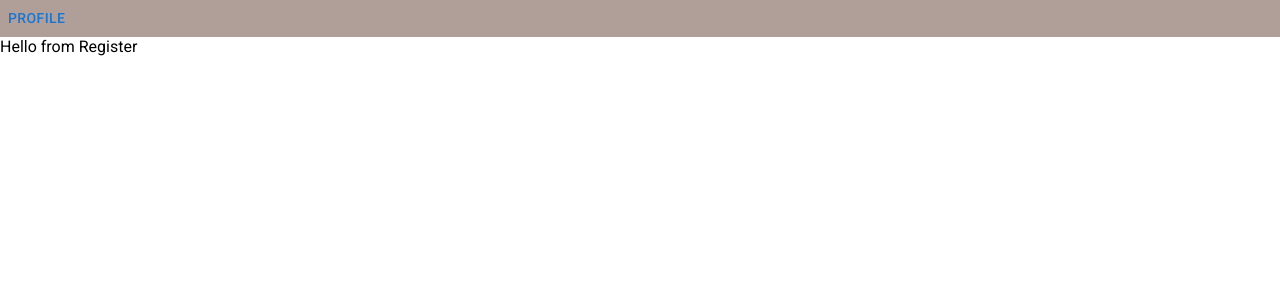
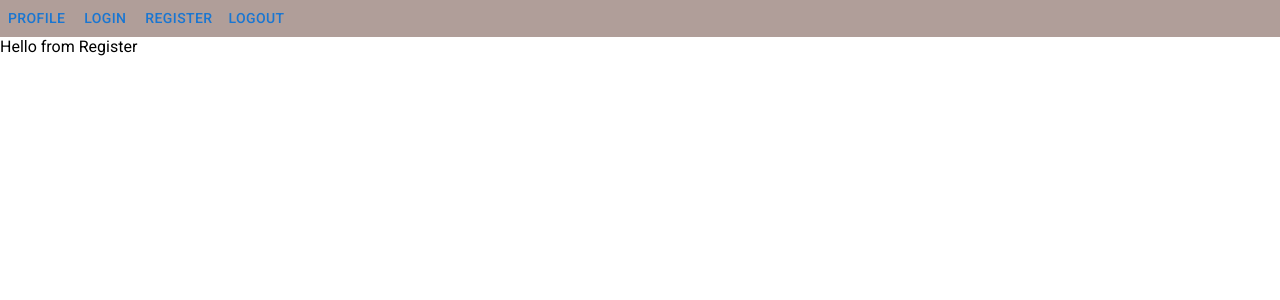
Before and after one commit to StephhyL/NightLight, a React (Create React App) app in the folder front-end-client/: page /register in a window 1280 px wide. Shown: the top 300 px of the page. Built offline with nearby package versions, Linux system fonts and the light colour scheme.

Commit message:
other route btns

```diff
--- a/front-end-client/src/components/Navigation.jsx
+++ b/front-end-client/src/components/Navigation.jsx
@@ -20,6 +20,30 @@ const Navigation = () => {
       >
         Profile
       </Button>
+      <Button
+        variant="text"
+        onClick={() => {
+          navigate("/login");
+        }}
+      >
+        Login
+      </Button>
+      <Button
+        variant="text"
+        onClick={() => {
+          navigate("/register");
+        }}
+      >
+        Register
+      </Button>
+      <Button
+        variant="text"
+        onClick={() => {
+          navigate("/logout");
+        }}
+      >
+        Logout
+      </Button>
     </div>
   );
 };
```
